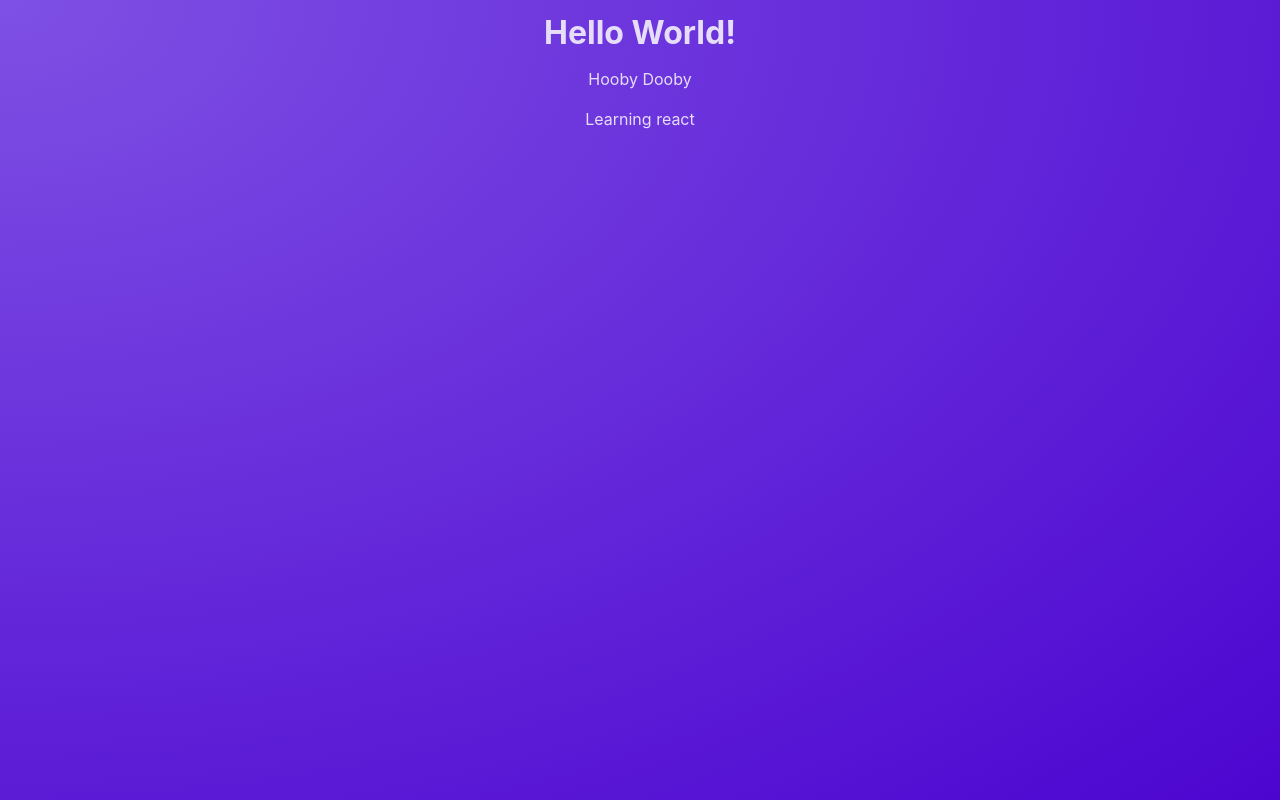
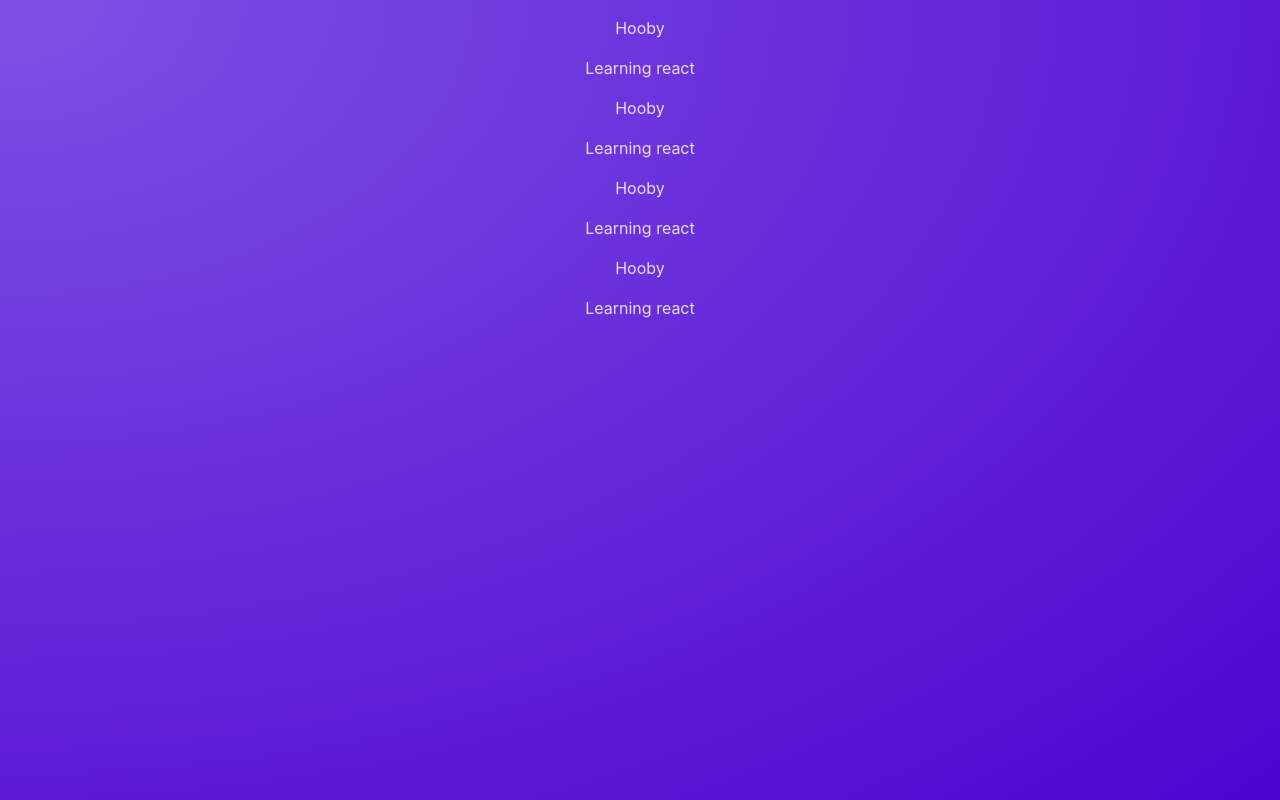
Before and after one commit to Paz777/react-message-post-app, a React (Vite) app: page / in a window 1280 px wide. Built offline with nearby package versions, Linux system fonts and the light colour scheme; the HTML template or start-up script is replaced by a standard one.

Commit message:
Adding multiple posts

```diff
--- a/src/App.jsx
+++ b/src/App.jsx
@@ -1,10 +1,12 @@
 import Post from './components/Post';
 
 function App() {
-  return <>
-    <h1>Hello World!</h1>
+  return <main>
     <Post />
-  </>;
+    <Post />
+    <Post />
+    <Post />
+  </main>;
 }
 
 export default App;
--- a/src/components/Post.jsx
+++ b/src/components/Post.jsx
@@ -1,9 +1,9 @@
-const name = ['Hooby', 'Dobby'];
+const names = ['Hooby', 'Dobby'];
 
 function Post() {
-    const chosenName = Math.random() > 0.5 ? name[0] : name[1];
+    const chosenName = Math.random() > 0.5 ? names[0] : names[1];
     return <div>
-        <p>Hooby Dooby</p>
+        <p>{chosenName}</p>
         <p>Learning react</p>
     </div>
 }
```
